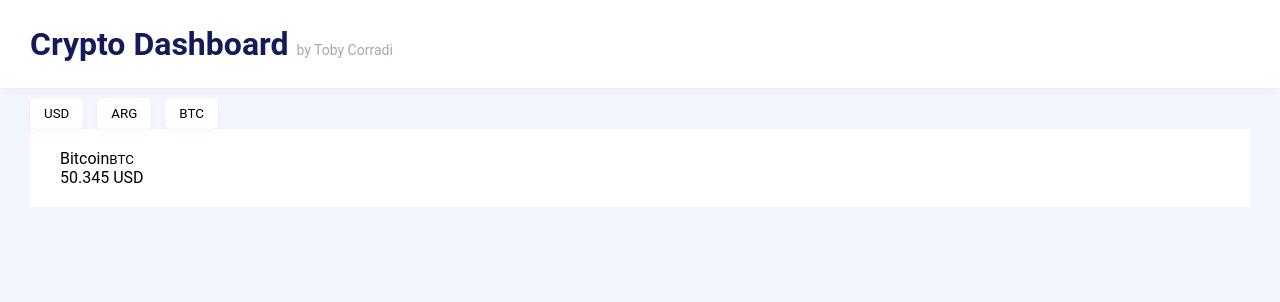
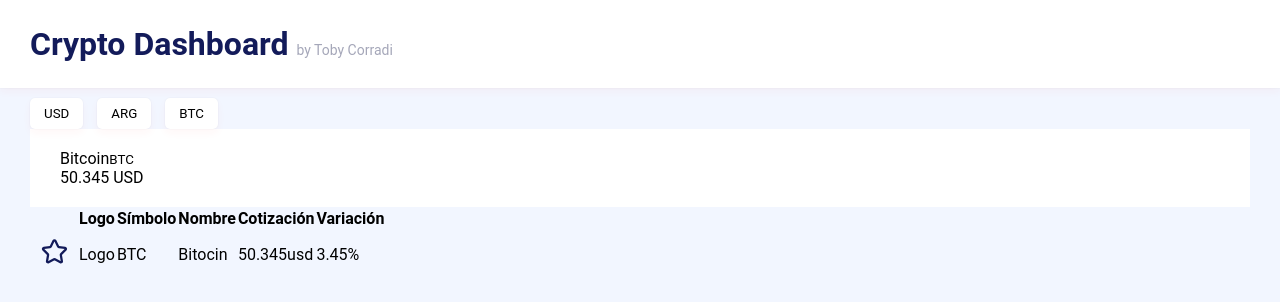
Before and after one commit to tobicorradi/crypto-dashboard, a React (Create React App) app: page / in a window 1280 px wide. Shown: the top 302 px of the page. Built offline with nearby package versions, Linux system fonts and the light colour scheme.

Commit message:
Table Component created

```diff
--- a/src/App.jsx
+++ b/src/App.jsx
@@ -4,6 +4,7 @@ import GlobalStyles from "./globalStyles";
 import CurrencyButton from "./components/CurrencyButton";
 import Container from "./components/Container";
 import Slider from "./components/Slider";
+import Table from "./components/Table";
 const App = () => {
   return (
     <>
@@ -14,6 +15,7 @@ const App = () => {
         <CurrencyButton text={"ARG"} />
         <CurrencyButton text={"BTC"} />
         <Slider />
+        <Table />
       </Container>
     </>
   );
--- /dev/null
+++ b/src/components/Table/Table.jsx
@@ -0,0 +1,30 @@
+import React from "react";
+import { ReactComponent as Star } from "./../../assets/icons/star.svg";
+const Table = () => {
+  return (
+    <table>
+      <thead>
+        <tr>
+          <th></th>
+          <th>Logo</th>
+          <th>Símbolo</th>
+          <th>Nombre</th>
+          <th>Cotización</th>
+          <th>Variación</th>
+        </tr>
+      </thead>
+      <tbody>
+        <tr>
+          <td><Star /></td>
+          <td>Logo</td>
+          <td>BTC</td>
+          <td>Bitocin</td>
+          <td>50.345usd</td>
+          <td>3.45%</td>
+        </tr>
+      </tbody>
+    </table>
+  );
+};
+
+export default Table;
--- /dev/null
+++ b/src/components/Table/index.jsx
@@ -0,0 +1 @@
+export { default } from "./Table";
```
Also changed, not shown: src/assets/icons/star.svg (added).
